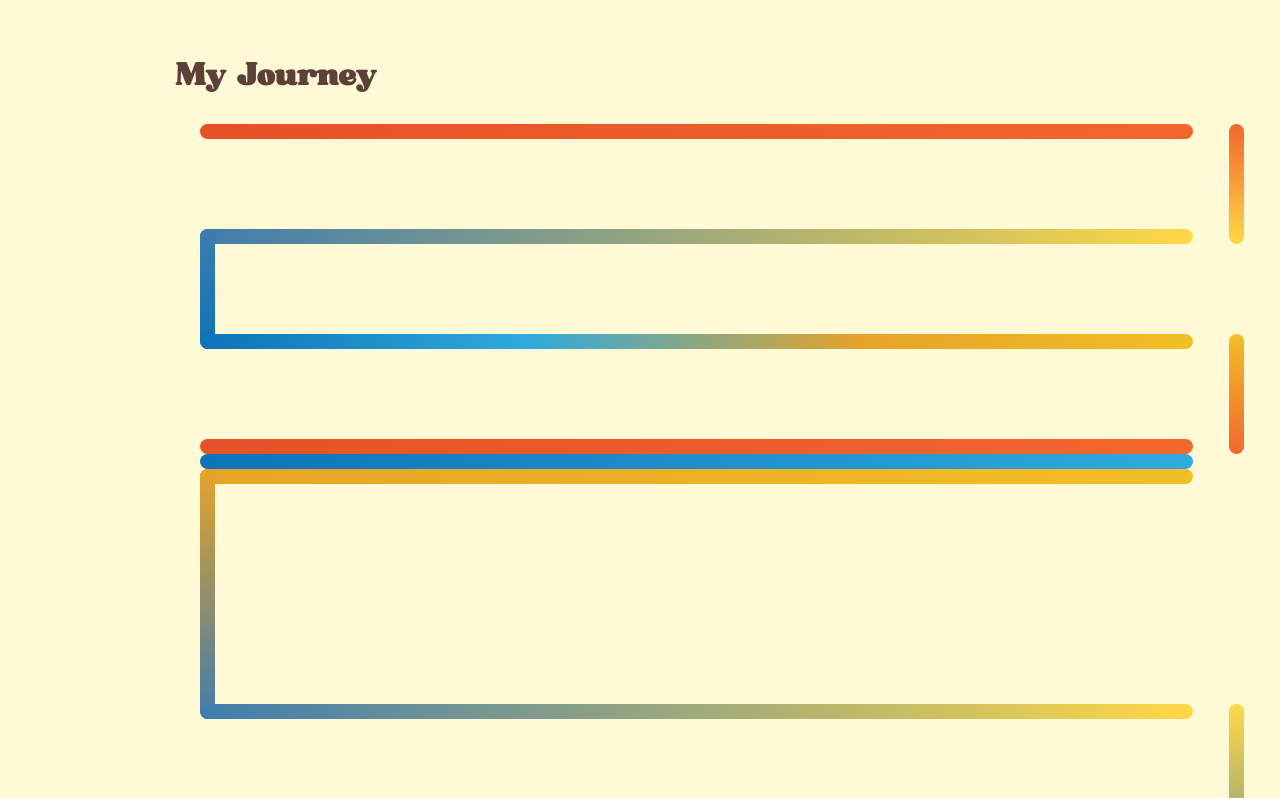
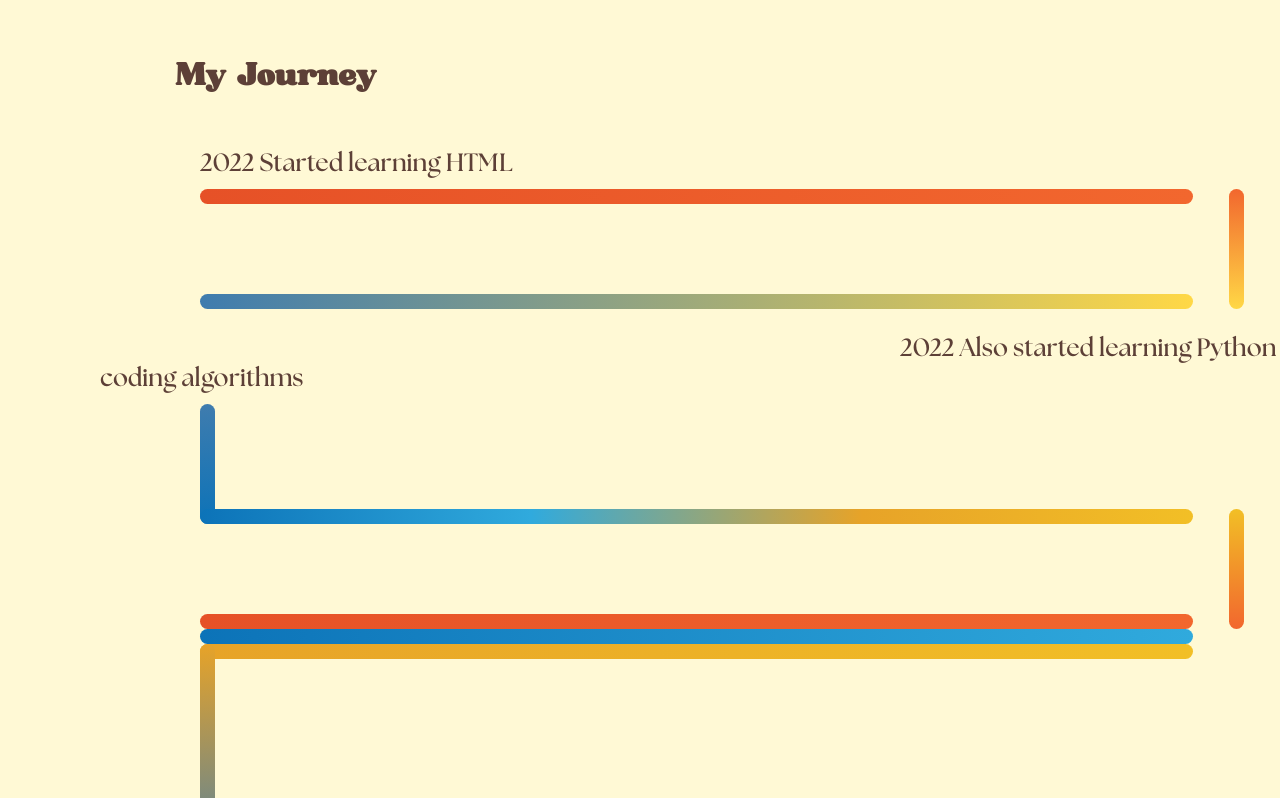
Before and after one commit to Fvast/Get-to-know-me, a React (Create React App) app: page / in a window 1280 px wide. Shown: the part 1082-1880 px from the top of the page. Built offline with nearby package versions, Linux system fonts and the light colour scheme.

Commit message:
adding text to timeline, still WIP

```diff
--- a/src/home.css
+++ b/src/home.css
@@ -370,12 +370,27 @@ textarea{
     padding-bottom: 60px;
 }
 
+.journey_diagram{
+    display: flex;
+    flex-direction: column;
+    margin-top: 20px;
+    margin-bottom: 80px;
+    font-family: TheSeasonsFont;
+}
+
+.startHTML_text{
+    color: #5d4037;
+    font-size: 25px;
+    text-indent: 100px;
+}
+
 .startHTML {
     width: 80%;
     height: 15px;
     background: linear-gradient(to right, #e65127 , #f2672e);
     border-radius: 15px;
     margin-left: 100px;
+    margin-top: -15px;
 }
 
 .startHTML_startPython_transition {
@@ -394,6 +409,15 @@ textarea{
     border-radius: 15px;
     margin-left: 100px;
     margin-top: -15px;
+    z-index: 1;
+    position: relative;
+}
+
+.startPython_text{
+    color: #5d4037;
+    font-size: 25px;
+    text-indent: 800px;
+    background-color: #fff9d5;
 }
 
 .startPython_startCSSandJS_transition{
--- a/src/home.js
+++ b/src/home.js
@@ -165,9 +165,11 @@ const FadeInOnScroll = ({ children, delay = 0, duration = 0.6, triggerOnce = tru
 
         <h2 className="tertiary_heading_text">My Journey</h2>
         <div className="journey_diagram">
+        <p className="startHTML_text">2022 Started learning HTML</p>
         <div className="startHTML"></div>
         <div className="startHTML_startPython_transition"></div>
         <div className="startPython"></div>
+        <p className="startPython_text">2022 Also started learning Python for coding algorithms</p>
         <div className="startPython_startCSSandJS_transition"></div>
         <div className="startCSSandJS"></div>
         <div className="startCSSandJS_firstWebProject_transition"></div>
```
